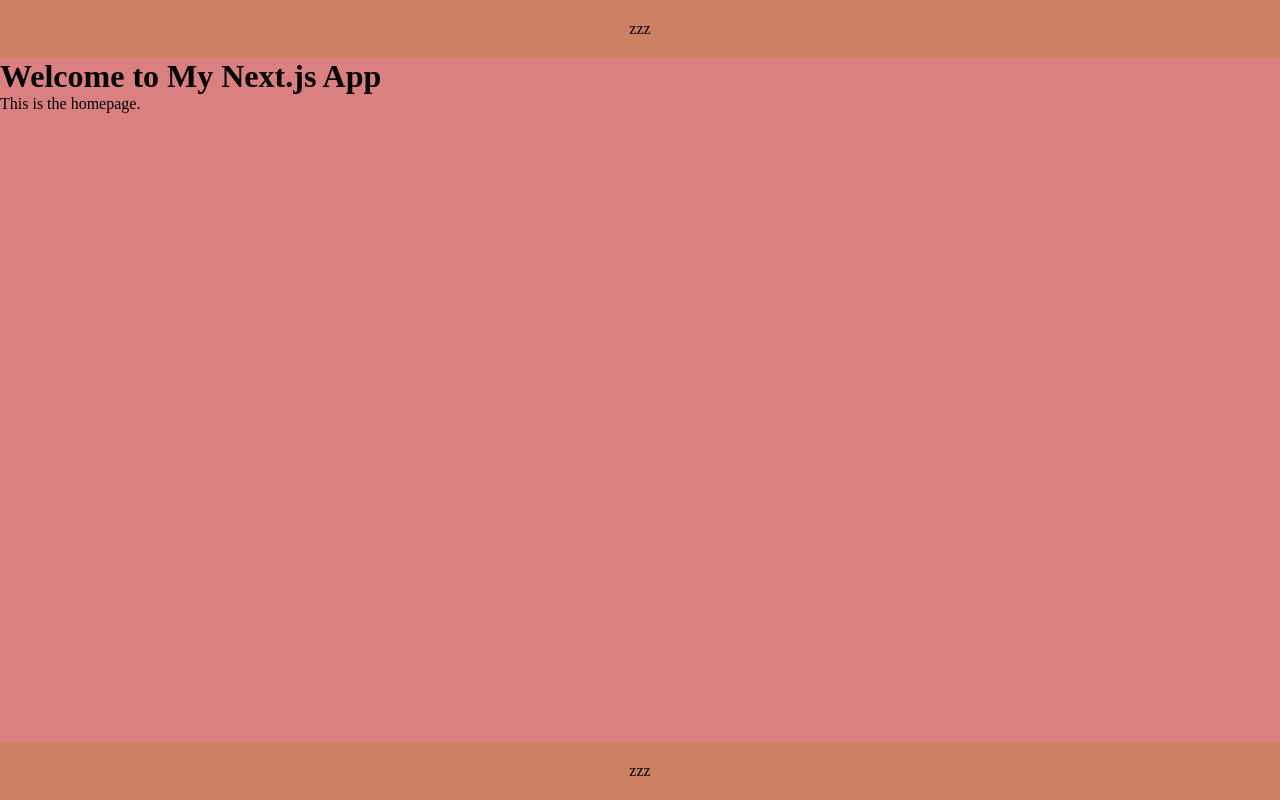
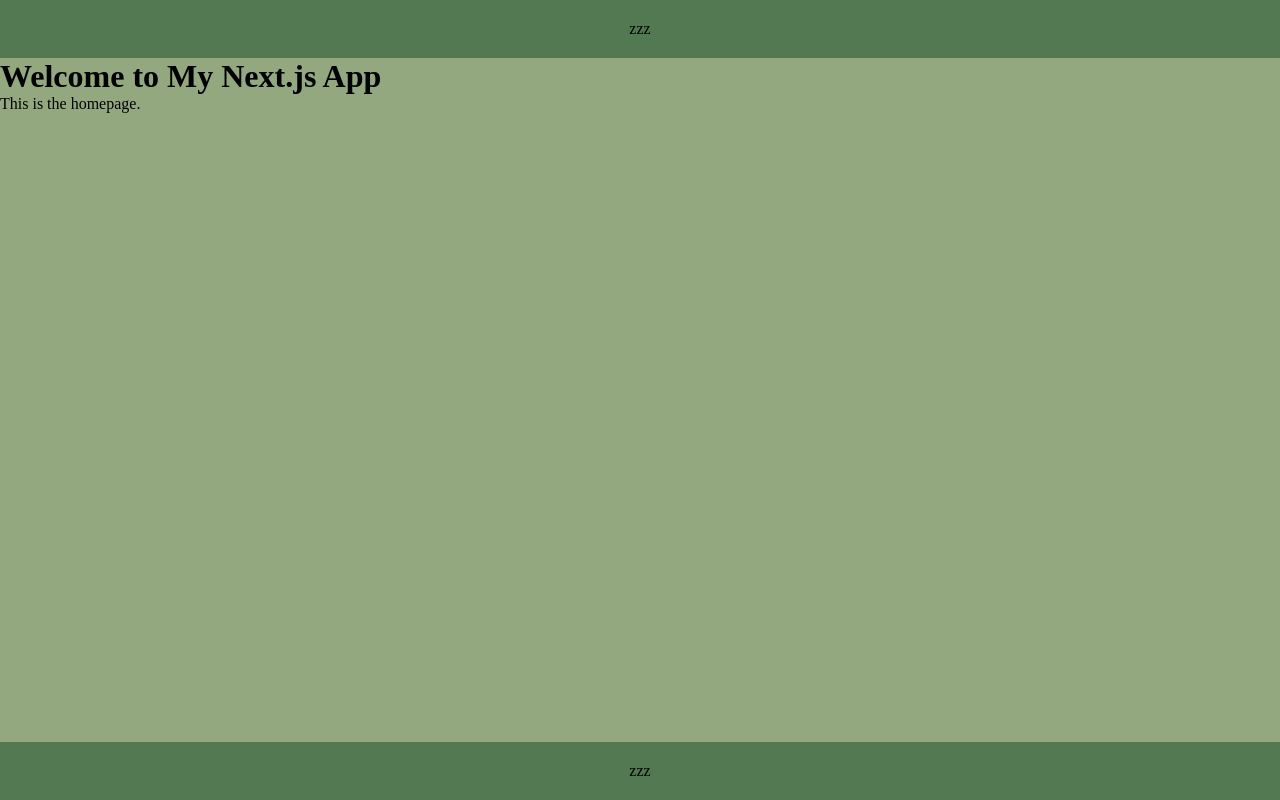
Before and after one commit to ippapi/ie104_final_project, a Next.js app: page / in a window 1280 px wide. Built offline with nearby package versions, Linux system fonts and the light colour scheme.

Commit message:
Change color pallete

```diff
--- a/styles/Layout.module.css
+++ b/styles/Layout.module.css
@@ -22,6 +22,9 @@
     text-align: center;
     margin-top: auto;
     transition: background-color 1s ease;
+    position: sticky;
+    top: 0;
+    z-index: 1000;
 }
 
 /* Main content styles */
@@ -32,30 +35,28 @@
 
 /* Background and header/footer colors based on variant */
 .layout--variant1 .layout__main {
-    background-color: lightcyan; /* Light blue background */
+    background-color:#dad7cd; /* Light blue background */
 }
 
 .layout--variant1 .layout__header,
 .layout--variant1 .layout__footer {
-    background-color: lightsteelblue; /* Lighter blue header/footer */
+    background-color: #a3b18a; /* Lighter blue header/footer */
 }
 
 .layout--variant2 .layout__main {
-    background-color: lightcoral; /* Blanched almond background */
+    background-color: #a3b18a; /* Blanched almond background */
 }
 
 .layout--variant2 .layout__header,
 .layout--variant2 .layout__footer {
-    background-color: lightsalmon; /* Light goldenrod yellow header/footer */
+    background-color:#588157;
 }
 
 .layout--variant3 .layout__main {
-    background-color: gray; /* Light red background */
-    color: white;
+    background-color:#588157; /* Light red background */
 }
 
 .layout--variant3 .layout__header,
 .layout--variant3 .layout__footer {
-    background-color: black; /* Light coral header/footer */
-    color: white;
+    background-color: #3a5a40; /* Light coral header/footer */
 }
```
